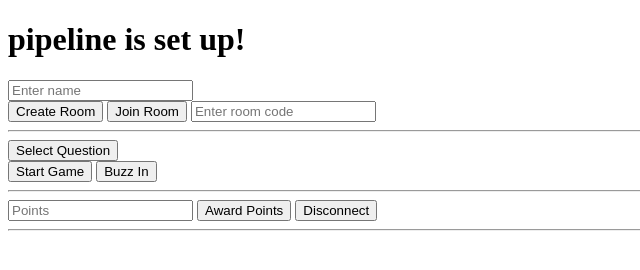
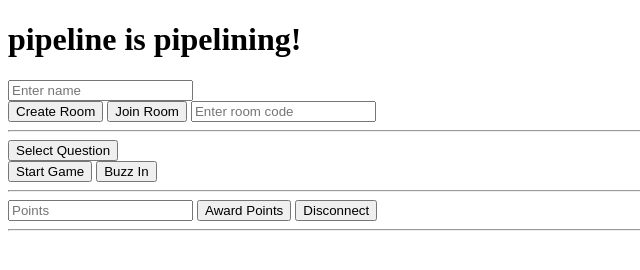
Before and after one commit to FarazAleemWork/devJeo, a website: page quizlamfd/index.html in a window 1280 px wide. Shown: the whole page, without its empty margins (0-640 px from the left). Drawn offline with nearby package versions, Linux system fonts and the light colour scheme; no server answers.

Commit message:
Testing pipeline

```diff
--- a/quizlamfd/index.html
+++ b/quizlamfd/index.html
@@ -1,10 +1,10 @@
 <!DOCTYPE html>
 <html>
 <head>
-  <title>Quizlam Basic Frontend</title>
+  <title>Quizlam Frontend</title>
 </head>
 <body>
-  <h1>pipeline is set up!</h1>
+  <h1>pipeline is pipelining!</h1>
 
   <input type="text" id="playerName" placeholder="Enter name" />
 </br>
```
